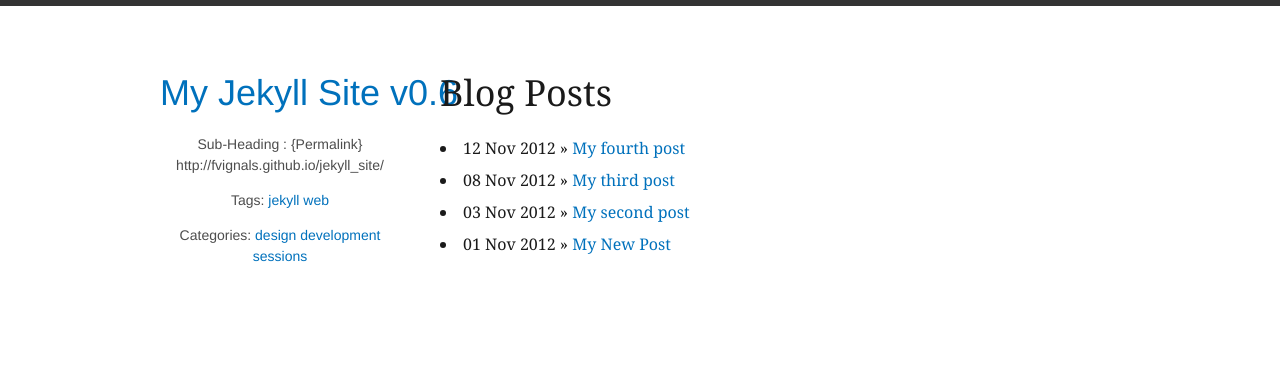
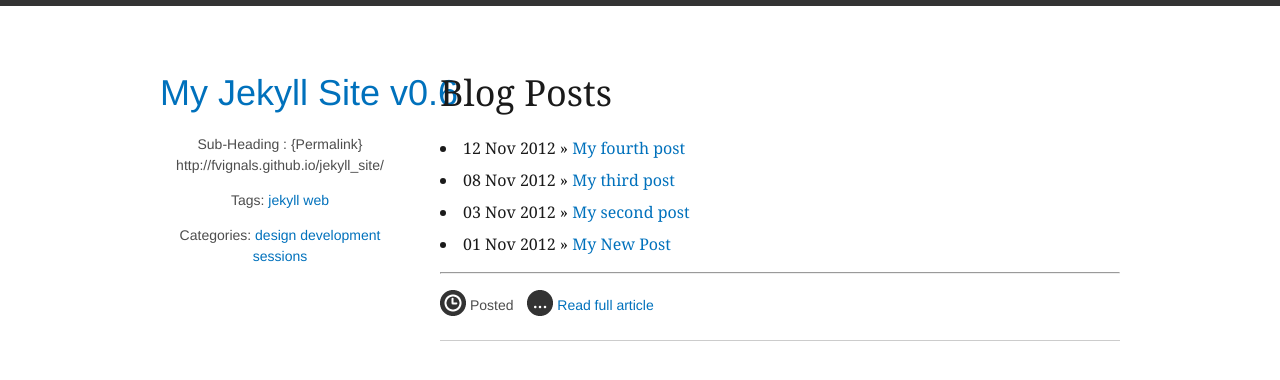
Before and after one commit to fvignals/jekyll_site, a Jekyll site: the page built from index2.html, in a window 1280 px wide. Shown: the top 380 px of the page. Built offline with Jekyll 4.4.1, drawn with Linux system fonts in a browser that asks for light colours; Markdown is read by kramdown in place of the engine named in the settings.

Commit message:
Update index2.html

```diff
--- a/index2.html
+++ b/index2.html
@@ -11,3 +11,25 @@ title: Your New Jekyll Site
     {% endfor %}
   </ul>
 </div>
+<hr>
+<h2><a href="{{ post.url }}" title="{{ post.title }}">{{ post.title }}</a></h2>
+
+{% if page.title != post.title %}
+  {{ post.content | strip_html | truncate: 200 }}
+{% else %}
+	{{ content }}
+{% endif %}
+
+<ul class="meta_data">
+    <li>
+      <img src="/images/date_posted.png" alt="" width="26" height="26" /> Posted {{ post.date | date_to_string }}
+    </li>
+    {% if page.title != post.title %}
+    <li>
+      <a href="{{ post.url }}" title="{{ post.title }}"><img src="/images/read_more.png" alt="" width="26" height="26" /> Read full article</a>
+    </li>
+    {% else %}
+    <li>Tags: {% include tag_cloud.html %}</li>
+    <li>Categories: {% include category_cloud.html %}</li>
+    {% endif %}
+</ul>
```
